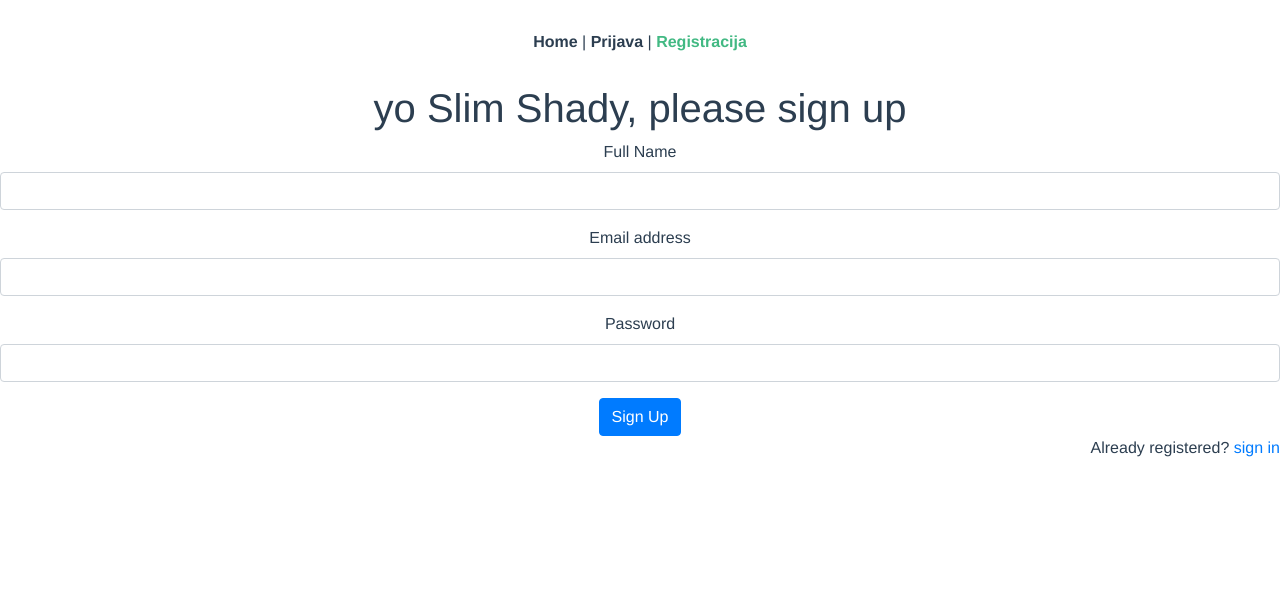
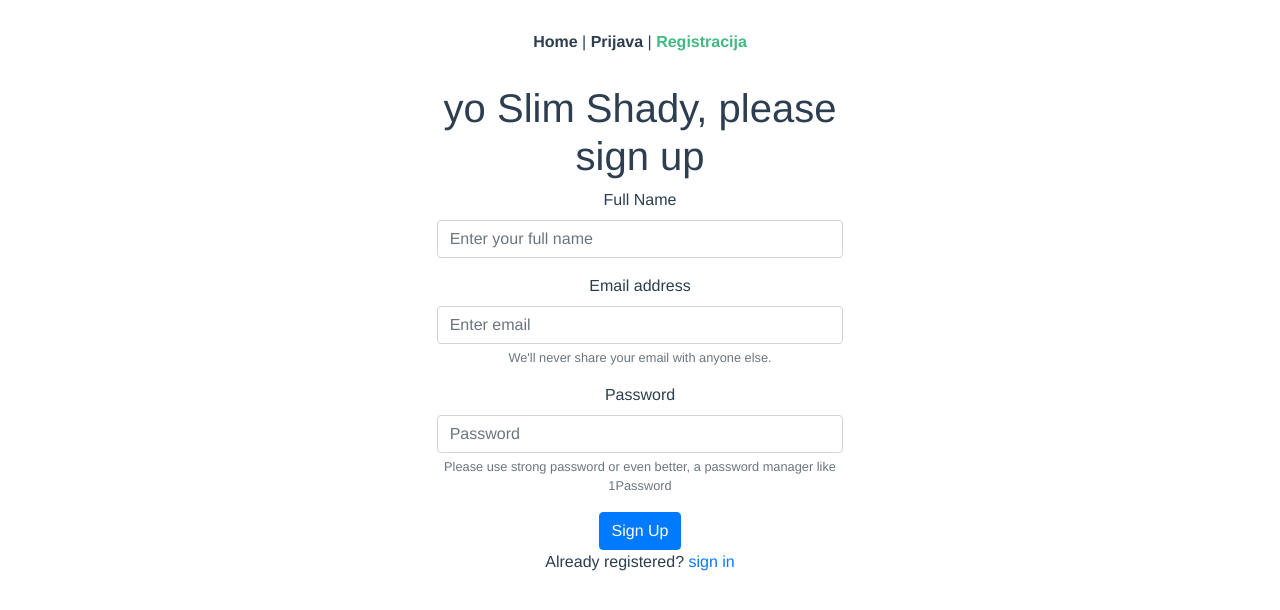
Before and after one commit to KristijanCetina/fipugram, a Vue app: page /signup in a window 1280 px wide. Shown: the top 610 px of the page. Built offline with nearby package versions, Linux system fonts and the light colour scheme.

Commit message:
playing with forms

```diff
--- a/src/components/HelloWorld.vue
+++ b/src/components/HelloWorld.vue
@@ -2,31 +2,9 @@
   <div class="hello">
     <h1>{{ msg }}</h1>
     <p>
-      For a guide and recipes on how to configure / customize this project,<br>
-      check out the
-      <a href="https://cli.vuejs.org" target="_blank" rel="noopener">vue-cli documentation</a>.
+      For more info about the project please visit
+      <a href="https://github.com/KristijanCetina/fipugram" target="_blank" rel="noopener">github repo</a>.
     </p>
-    <h3>Installed CLI Plugins</h3>
-    <ul>
-      <li><a href="https://github.com/vuejs/vue-cli/tree/dev/packages/%40vue/cli-plugin-babel" target="_blank" rel="noopener">babel</a></li>
-      <li><a href="https://github.com/vuejs/vue-cli/tree/dev/packages/%40vue/cli-plugin-router" target="_blank" rel="noopener">router</a></li>
-    </ul>
-    <h3>Essential Links</h3>
-    <ul>
-      <li><a href="https://vuejs.org" target="_blank" rel="noopener">Core Docs</a></li>
-      <li><a href="https://forum.vuejs.org" target="_blank" rel="noopener">Forum</a></li>
-      <li><a href="https://chat.vuejs.org" target="_blank" rel="noopener">Community Chat</a></li>
-      <li><a href="https://twitter.com/vuejs" target="_blank" rel="noopener">Twitter</a></li>
-      <li><a href="https://news.vuejs.org" target="_blank" rel="noopener">News</a></li>
-    </ul>
-    <h3>Ecosystem</h3>
-    <ul>
-      <li><a href="https://router.vuejs.org" target="_blank" rel="noopener">vue-router</a></li>
-      <li><a href="https://vuex.vuejs.org" target="_blank" rel="noopener">vuex</a></li>
-      <li><a href="https://github.com/vuejs/vue-devtools#vue-devtools" target="_blank" rel="noopener">vue-devtools</a></li>
-      <li><a href="https://vue-loader.vuejs.org" target="_blank" rel="noopener">vue-loader</a></li>
-      <li><a href="https://github.com/vuejs/awesome-vue" target="_blank" rel="noopener">awesome-vue</a></li>
-    </ul>
   </div>
 </template>
 
--- a/src/views/Home.vue
+++ b/src/views/Home.vue
@@ -1,6 +1,6 @@
 <template>
   <div class="home">
-    <img alt="Vue logo" src="../assets/logo.png">
+    <img alt="Vue logo" src="https://scontent-vie1-1.xx.fbcdn.net/v/t31.0-8/21125653_1242892189155781_2868652093013795518_o.jpg?_nc_cat=100&ccb=2&_nc_sid=09cbfe&_nc_ohc=PSEZTakL32AAX_DkZRq&_nc_ht=scontent-vie1-1.xx&oh=037dc955f626064ad622b412c2065474&oe=5FCEF418" width="256">
     <HelloWorld msg="Welcome to fipugram by Kristijan Cetina"/>
   </div>
 </template>
@@ -16,3 +16,9 @@ export default {
   }
 }
 </script>
+
+<style scoped>
+img {
+  border-radius: 50%;
+}
+</style>
--- a/src/views/Signup.vue
+++ b/src/views/Signup.vue
@@ -1,37 +1,62 @@
 <template>
-    <div class="login">
+  <div class="signup">
+    <div class="row">
+      <div class="col-sm"></div>
+      <div class="col-sm">
         <form>
           <h1>yo Slim Shady, please sign up</h1>
-
           <div class="form-group">
             <label>Full Name</label>
-                <input type="text" class="form-control"/>
+            <input
+              type="text"
+              class="form-control"
+              aria-describedby="fullNameHelp"
+              placeholder="Enter your full name"
+            />
           </div>
 
           <div class="form-group">
             <label>Email address</label>
-                <input type="email" class="form-control" />
+            <input
+              type="email"
+              class="form-control"
+              aria-describedby="emailHelp"
+              placeholder="Enter email"
+            />
+            <small id="emailHelp" class="form-text text-muted"
+              >We'll never share your email with anyone else.</small
+            >
           </div>
 
           <div class="form-group">
             <label>Password</label>
-                <input type="password" class="form-control" />
+            <input
+              type="password"
+              class="form-control"
+              placeholder="Password"
+            />
+            <small id="passwordHelp" class="form-text text-muted"
+              >Please use strong password or even better, a password manager like 1Password</small
+            >
           </div>
 
           <button type="submit" class="btn btn-primary">Sign Up</button>
 
-            <p class="forgot-password text-right">
+          <p class="forgot-password">
             Already registered?
-                <router-link :to="{name: 'Login'}">sign in</router-link>
+            <router-link :to="{ name: 'Login' }">sign in</router-link>
           </p>
         </form>
+      </div>
+      <div class="col-sm"></div>
+    </div>
   </div>
 </template>
 
 <script>
 export default {
   data() {
-            return {}
-        }
-    }
+    return {};
+  },
+};
 </script>
```
Lines whose indentation alone changed are shown as unchanged.
